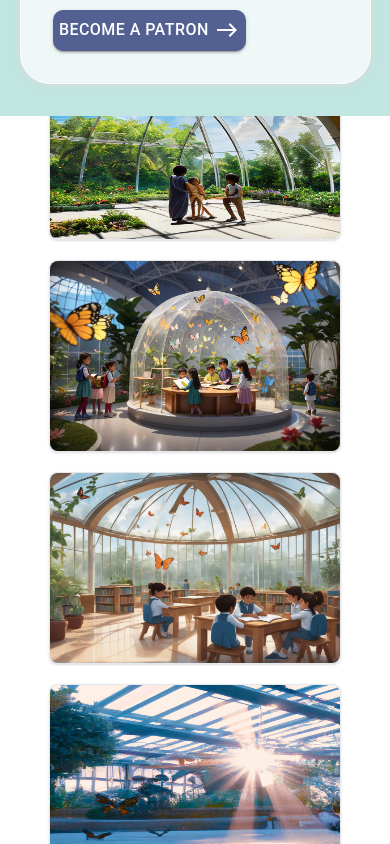
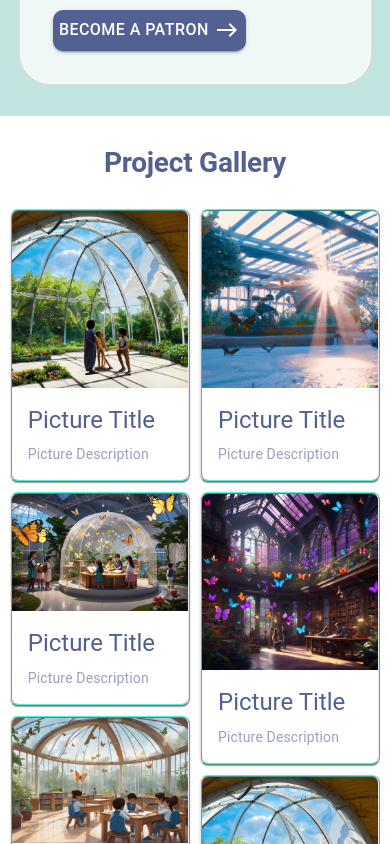
Before and after one commit to e-shami/butterfly-effect-universe, a Next.js app: page / in a window 390 px wide. Shown: the part 1460-2304 px from the top of the page. Built offline with nearby package versions, Linux system fonts and the light colour scheme.

Commit message:
gallery component has been redisgned to have a card view for mobile friendly approach

```diff
--- a/components/gallery.tsx
+++ b/components/gallery.tsx
@@ -1,48 +1,200 @@
-import React from "react";
+"use client";
+import React, { useState, useEffect } from "react";
 import "@styles/global.css";
-import "@styles/global.css";
-import { Grid } from "@mui/material";
+import { Grid, Typography } from "@mui/material";
+import Card from "@mui/material/Card";
+import CardContent from "@mui/material/CardContent";
+import CardMedia from "@mui/material/CardMedia";
+import { CardActionArea, ImageList, ImageListItem } from "@mui/material";
+
+const ActionAreaCard = ({
+  item,
+}: {
+  item: { img: string; title: string; description: string };
+}) => (
+  <Card
+    sx={{
+      maxWidth: 435,
+      borderRadius: "8px",
+      borderBlockColor: "rgb(94, 234, 212)",
+      borderWidth: "2.5px",
+      borderStyle: "ridge",
+    }}
+  >
+    <CardActionArea>
+      <CardMedia
+        component="img"
+        width="140"
+        height="140"
+        image={item.img}
+        alt={item.title}
+      />
+      <CardContent>
+        <Typography
+          gutterBottom
+          variant="h5"
+          component="div"
+          style={{
+            fontFamily: "Roboto",
+            fontWeight: "Medium",
+            color: "#526092",
+          }}
+        >
+          {item.title}
+        </Typography>
+        <Typography variant="body2" color="rgba(82, 96, 146, 0.6)">
+          {item.description}
+        </Typography>
+      </CardContent>
+    </CardActionArea>
+  </Card>
+);
+
+interface ItemData {
+  img: string;
+  title: string;
+  description: string;
+}
+
+const itemData : ItemData[] = [
+  {
+    img: "/assets/images/gallery/image1.png",
+    title: "Picture Title",
+    description: "Picture Description",
+  },
+  {
+    img: "/assets/images/gallery/image2.jpg",
+    title: "Picture Title",
+    description: "Picture Description",
+  },
+  {
+    img: "/assets/images/gallery/image3.png",
+    title: "Picture Title",
+    description: "Picture Description",
+  },
+  {
+    img: "/assets/images/gallery/image4.png",
+    title: "Picture Title",
+    description: "Picture Description",
+  },
+  {
+    img: "/assets/images/gallery/image5.jpg",
+    title: "Picture Title",
+    description: "Picture Description",
+  },
+  {
+    img: "/assets/images/gallery/image1.png",
+    title: "Picture Title",
+    description: "Picture Description",
+  },
+
+  // Add other image details here
+];
+
+const ImageListWithCards = ({ itemData, columns }: { itemData: ItemData[]; columns: number }) => (
+  <ImageList
+    variant="masonry"
+    cols={columns}
+    gap={columns == 3 ? 30 : 10}
+    sx={{ maxWidth: "95%" }}
+  >
+    {itemData.map((item) => (
+      <ImageListItem key={item.img}>
+        <ActionAreaCard item={item} />
+      </ImageListItem>
+    ))}
+  </ImageList>
+);
+
+// Your itemData array with image details
+
+// Use the ImageListWithCards component
 
 const Gallery = () => {
+  const [columns, setColumns] = useState(3);
+
+  useEffect(() => {
+    const updateColumns = () => {
+      const screenWidth = window.innerWidth;
+      if (screenWidth >= 1024) {
+        setColumns(3); // Desktop mode
+      } else {
+        setColumns(2);
+      }
+    };
+
+    updateColumns();
+
+    // Update columns on window resize
+    window.addEventListener("resize", updateColumns);
+
+    return () => {
+      // Cleanup event listener
+      window.removeEventListener("resize", updateColumns);
+    };
+  }, []);
   return (
-    <Grid container justifyContent="center" alignItems="center" sx={{
-      "@media (max-width: 600px)": {
-        height: 'fit-content',
-        // marginTop: '40vh',
-        // marginBottom: '80%',
-      },
-    }}>
-    <div className="flex flex-col justify-center items-center w-full my-2 h-screen">
-      <h2 className="text-xl font-medium text-sky-900 py-2 lg:mb-10">
-        Project Gallery
-      </h2>
+    <Grid
+      container
+      sx={{
+        position: "relative",
+        justifyContent: "center",
+        alignContent: "center",
 
-      <div className="grid grid-cols-1 lg:grid-cols-3 place-items-center lg:bg-teal-200 lg:w-8/12 lg:h-72 w-full rounded-lg lg:shadow my-10 items-center h-auto">
-        <div className="w-full gallery-container gallery-container-one" >
-          <div className="w-3/4 lg:w-80 xl:w-96 bg-sky-100 h-48 border border-gray-200 rounded-lg shadow lg:-mt-20">
-            <img src="/assets/images/gallery/image1.png" alt="" className="w-full h-full rounded-lg"/>
-          </div>
-          <div className="w-3/4 lg:w-80 xl:w-96 bg-sky-100 h-48 border border-gray-200 rounded-lg shadow lg:mt-16 lg:-mb-20">
-          <img src="/assets/images/gallery/image2.jpg" alt="" className="w-full h-full rounded-lg"/>
+        "@media (max-width: 600px)": {
+          height: "fit-content",
+        },
+      }}
+    >
+      <Grid
+        item
+        xs={12}
+        sm={12}
+        md={12}
+        sx={{
+          display: "flex",
+          alignItems: "start",
+          alignContent: "start",
+          paddingX: "50px",
 
-          </div>
-        </div>
-        <div className="w-full gallery-container gallery-container-two">
-          <div className="w-3/4 lg:w-80 xl:w-96 bg-sky-100 lg:h-40 h-48 border border-gray-200 rounded-lg shadow">
-          <img src="/assets/images/gallery/image3.png" alt="" className="w-full h-full rounded-lg"/>
-          </div>
-        </div>
-        <div className="w-full gallery-container gallery-container-three">
-          <div className="w-3/4 lg:w-80 xl:w-96 bg-sky-100 h-48 border border-gray-200 rounded-lg shadow lg:-mt-20">
-          <img src="/assets/images/gallery/image4.png" alt="" className="w-full h-full rounded-lg"/>
-          </div>
-          <div className="w-3/4 lg:w-80 xl:w-96 bg-sky-100 h-48 border border-gray-200 rounded-lg shadow lg:mt-16 lg:-mb-20">
-          <img src="/assets/images/gallery/image5.jpg" alt="" className="w-full h-full rounded-lg"/>
-          </div>
-        </div>
-      </div>
-    </div>
+          "@media (max-width: 600px)": {
+            height: "fit-content",
+          },
+
+          "@media (min-width:1024px)": {
+            marginY: "10rem",
+            height: "fit-content",
+          },
+        }}
+      >
+        <Typography
+          variant="h2"
+          sx={{
+            color: "#526092",
+            textAlign: "center",
+            fontSize: 38,
+            fontWeight: 600,
+            textTransform: "capitalize",
+            marginBottom: "2rem",
+            alignSelf: "flex-start",
+            display: "flex",
+            padding: "30px",
+            flexDirection: "column",
+            width: "100%",
+            position: "absolute",
+
+            "@media (max-width: 600px)": {
+              fontSize: 28,
+              marginBottom: "0",
+              position: "relative",
+            },
+          }}
+        >
+          Project Gallery
+        </Typography>
       </Grid>
+      <ImageListWithCards itemData={itemData} columns={columns} />
+    </Grid>
   );
 };
 
--- a/styles/global.css
+++ b/styles/global.css
@@ -72,37 +72,3 @@
     padding: 0;
   }
 }
-
-.gallery-container{
-  display: flex;
-  flex-direction: column;
-  justify-content: center;
-  align-items: center;
-}
-
-@media screen and (max-width: 1023px) {
-  .gallery-container div{
-    margin: 10px;
-  }
-}
-
-@media screen and (min-width: 640px) and (max-width: 1024px) {
-  .gallery-container {
-    flex-direction: row;
-  }
-  .gallery-container-two{
-    max-width: 60%;
-  }
-
-}
-
-@media screen and (min-width: 1024px) {
-  .gallery-container-one{
-    margin-right: 60%;
-    margin-left: -20%;
-  }
-  .gallery-container-three{
-    margin-left: 60%;
-    margin-right: -20%;
-  }
-}
```
